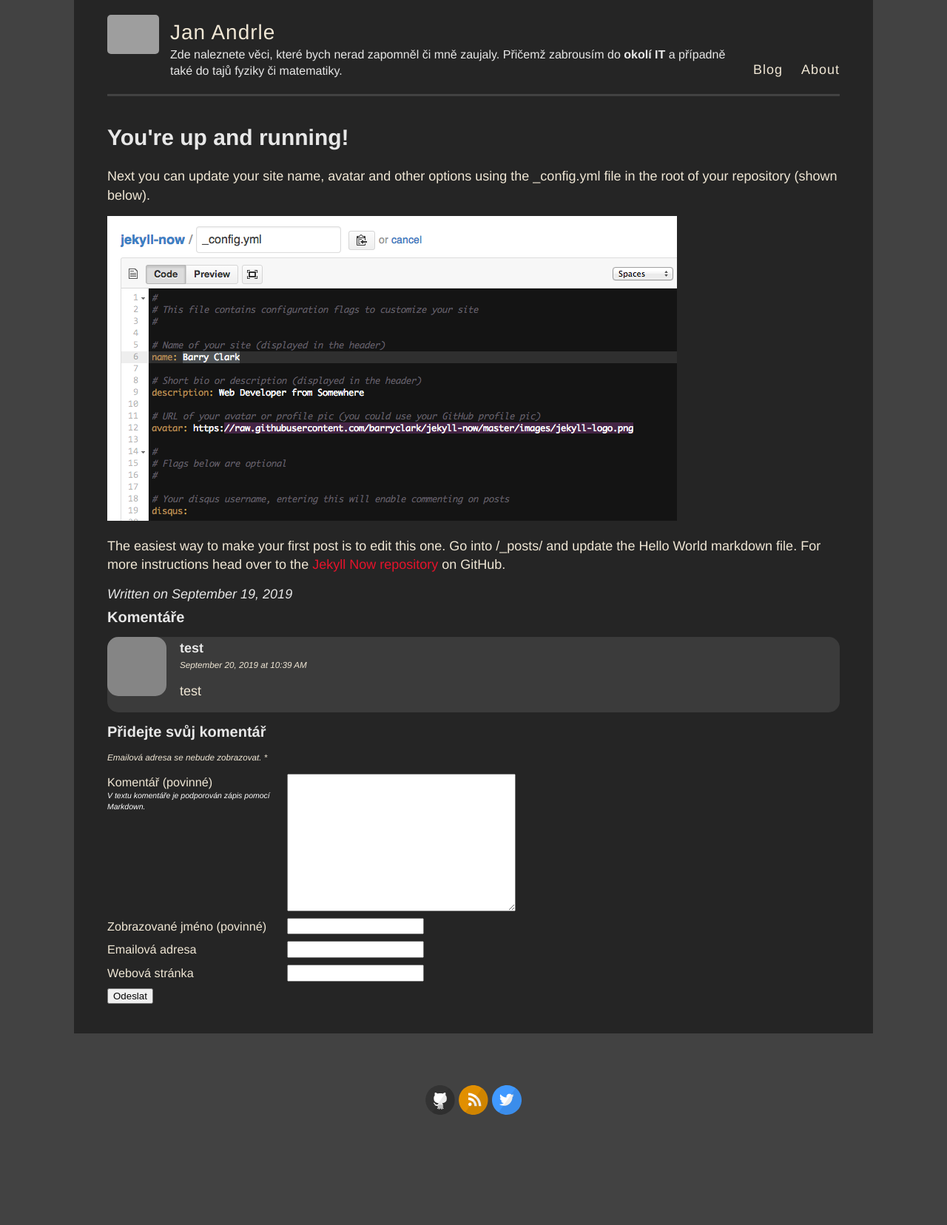
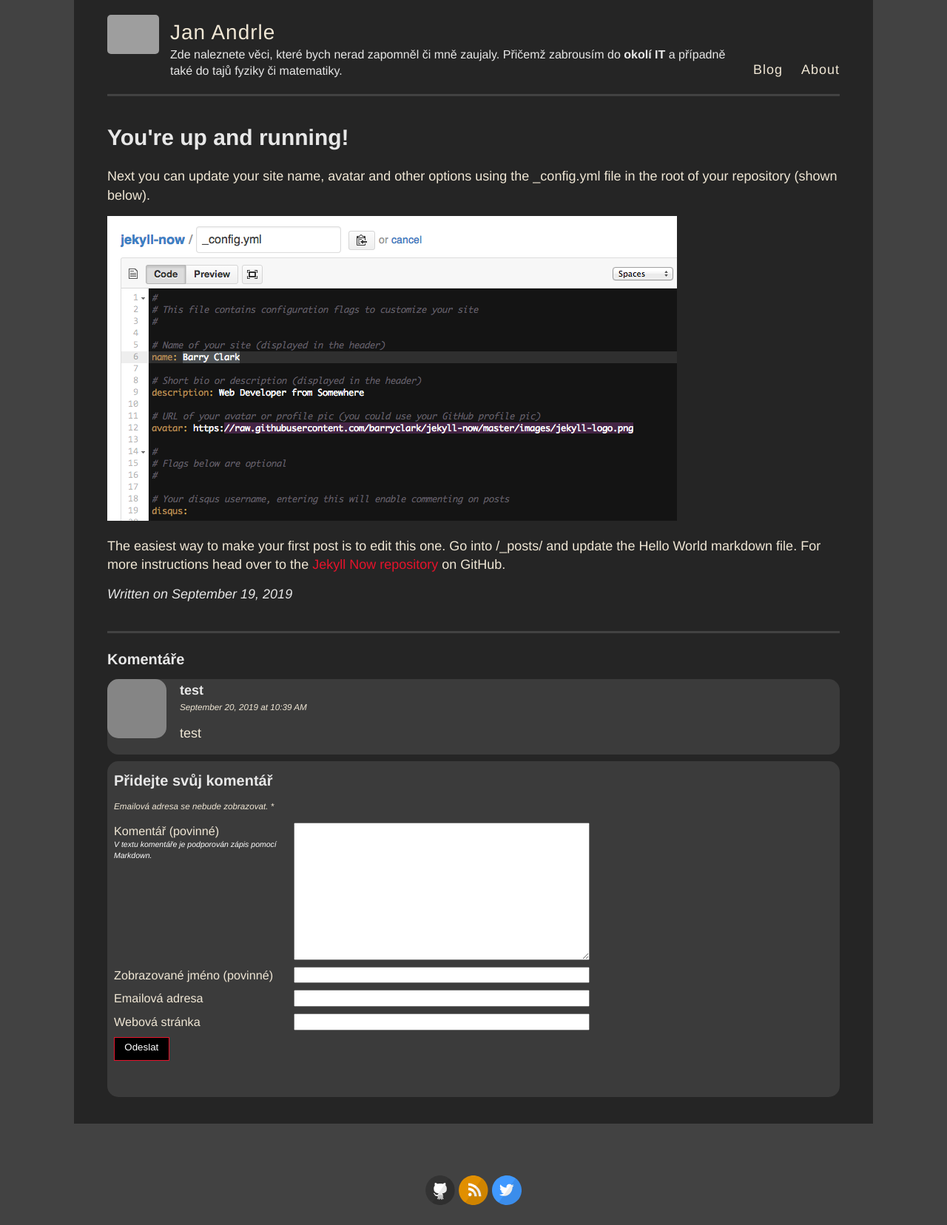
Before and after one commit to jaandrle/jaandrle.github.io, a Jekyll site: the page built from _posts/2019-9-19-Hello-World.md, in a window 1280 px wide. Shown: the whole page at 74% size. Built offline with Jekyll 4.4.1, drawn with Linux system fonts in a browser that asks for light colours; before the commit the page ends 1534 px from its top, so only the background shows below that; grey boxes are pictures that could not be loaded.

Commit message:
comments styling

```diff
--- a/_includes/staticman-comments.html
+++ b/_includes/staticman-comments.html
@@ -61,8 +61,8 @@
           </div>
         {% endif %}
         <div class="form-group">
-          <button type="submit" id="comment-form-submit" tabindex="5" class="btn btn--primary btn--large">{{ site.data.ui-text[site.locale].comment_btn_submit | default: "Submit Comment" }}</button>
-          <button type="submit" id="comment-form-submitted" tabindex="5" class="btn btn--primary btn--large hidden" disabled>{{ site.data.ui-text[site.locale].comment_btn_submitted | default: "Submitted" }}</button>
+          <button type="submit" id="comment-form-submit" tabindex="5" class="page__comments-form-button">{{ site.data.ui-text[site.locale].comment_btn_submit | default: "Submit Comment" }}</button>
+          <button type="submit" id="comment-form-submitted" tabindex="5" class="page__comments-form-button hidden" disabled>{{ site.data.ui-text[site.locale].comment_btn_submitted | default: "Submitted" }}</button>
         </div>
       </form>
     </div>
--- a/_sass/_comments.scss
+++ b/_sass/_comments.scss
@@ -31,6 +31,9 @@
     }
 }
 .page__comments {
+    margin-top: 2em;
+    padding-top: 1em;
+    border-top: 3px solid $lightGray;
     &-title {
         margin: 0 0 .5em 0;
     }
@@ -52,15 +55,6 @@
                 background-color: inherit;
             }
         }
-        div#{&}{
-            padding: .5em;
-            background: rgba(255,255,255, .1);
-            border-radius: 15px;
-            textarea, input {
-                flex: 1;
-                max-width: 30em;
-            }
-        }
     }
     .form-group {
         display: flex;
@@ -71,6 +65,15 @@
         flex: 0 0 15em;
     }
 }
+div.page__comments-form{
+    padding: .5em;
+    background: rgba(255,255,255, .1);
+    border-radius: 15px;
+    textarea, input {
+        flex: 1;
+        max-width: 30em;
+    }
+}
 .help-block a{
     color: white;
     &:hover{
```
